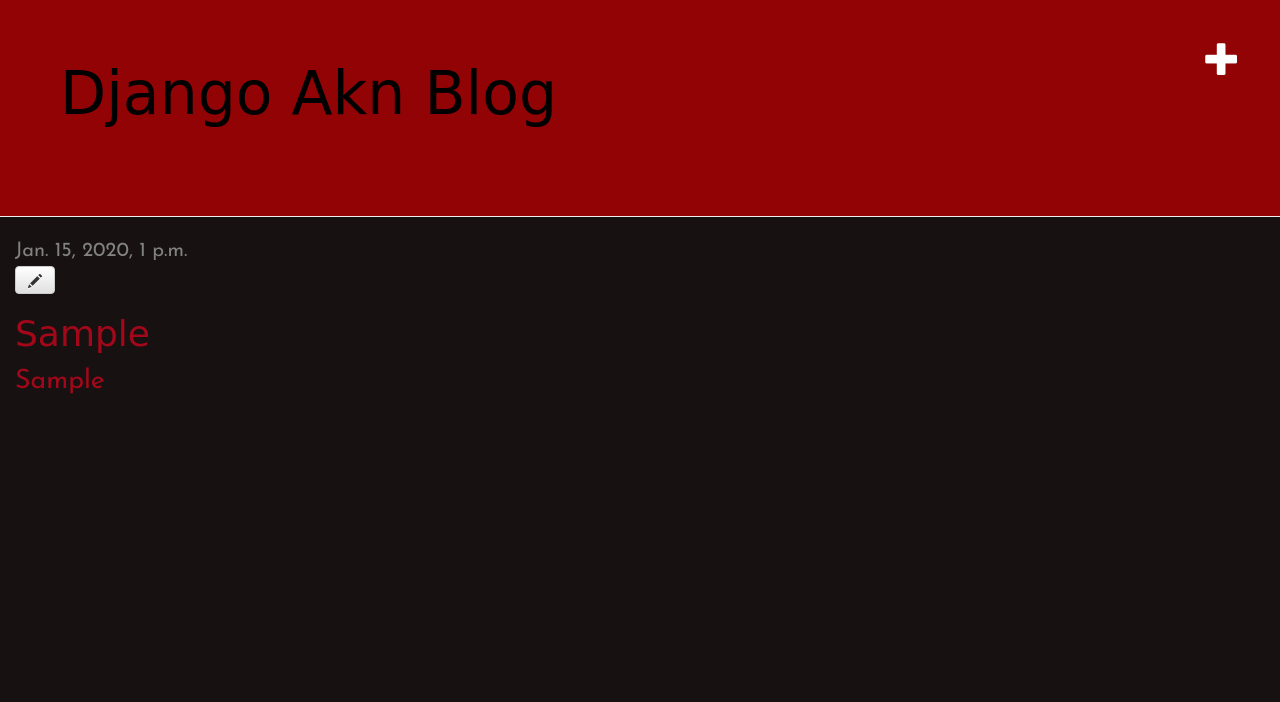
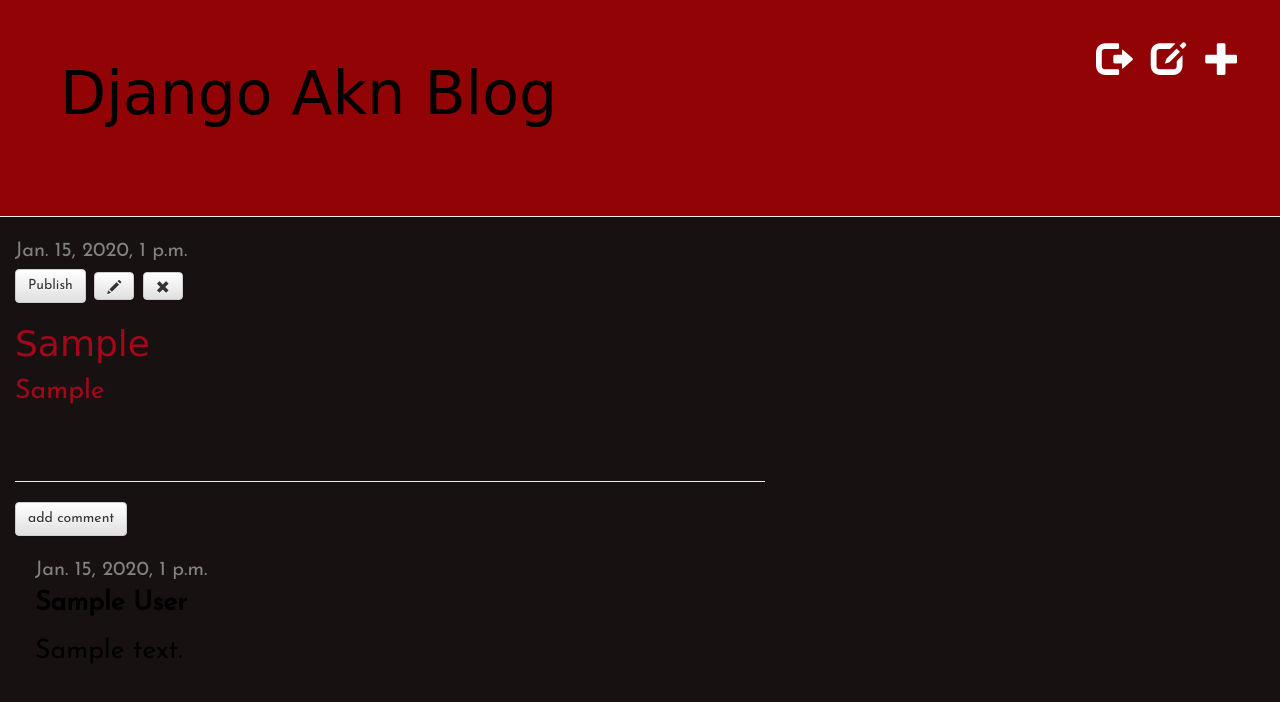
Before and after one commit to aknemine/first_blog, a Django app: page /post/1/ in a window 1280 px wide. Shown: the top 702 px of the page. Run offline with Django 3.2, Linux system fonts and the light colour scheme; a user stored in the database is signed in; tables that the repository leaves empty hold one stand-in row (values such as "Sample post"); some libraries are stand-ins or nearby versions; some web fonts are replaced.

Commit message:
yorumlar eklendi.

```diff
--- a/blog/admin.py
+++ b/blog/admin.py
@@ -1,4 +1,5 @@
 from django.contrib import admin
-from .models import Post
+from .models import Post, Comment
 
 admin.site.register(Post)
+admin.site.register(Comment)
--- a/blog/models.py
+++ b/blog/models.py
@@ -17,3 +17,18 @@ class Post(models.Model):
 
     def __str__(self):
         return self.baslik
+class Comment(models.Model):
+    post = models.ForeignKey('blog.Post', related_name='comments')
+    author = models.CharField(max_length=200)
+    text = models.TextField()
+    created_date = models.DateTimeField(default=timezone.now)
+    approved_comment = models.BooleanField(default=False)
+
+    def approve(self):
+        self.approved_comment = True
+        self.save()
+
+    def __str__(self):
+        return self.text
+def approved_comments(self):
+    return self.comments.filter(approved_comment=True)
--- a/blog/static/css/blog.css
+++ b/blog/static/css/blog.css
@@ -60,3 +60,7 @@ h1, h2, h3, h4 {
 .post h1 a, .post h1 a:visited {
     color: #910305;
 }
+.comment {
+    margin: 20px 0px 20px 20px;
+    color: black;
+}
--- a/blog/templates/blog/base.html
+++ b/blog/templates/blog/base.html
@@ -14,6 +14,10 @@
       <div class="page-header">
         {% if user.is_authenticated %}
             <a href="{% url 'post_new' %}" class="top-menu"><span class="glyphicon glyphicon-plus"></span></a>
+            <a href="{% url 'post_draft_list' %}" class="top-menu"><span class="glyphicon glyphicon-edit"></span></a>
+            <a href="{% url 'logout' %}" class="top-menu"><span class="glyphicon glyphicon-log-out"></span></a>
+        {% else %}
+            <a href="{% url 'login' %}" class="top-menu"><span class="glyphicon glyphicon-lock"></span></a>
         {% endif %}
         <h1><a href="/">Django Akn Blog</a></h1>
   </div>
--- a/blog/templates/blog/post_detail.html
+++ b/blog/templates/blog/post_detail.html
@@ -8,9 +8,31 @@
                 {{ post.yayinlanma_tarihi }}
             </div>
         {% endif %}
-        <a class="btn btn-default" href="{% url 'post_edit' pk=post.pk %}"><span class="glyphicon glyphicon-pencil"></span></a>
-
+        {% if user.is_authenticated %}
+          <a class="btn btn-default" href="{% url 'post_publish' pk=post.pk %}">Publish</a>
+          <a class="btn btn-default" href="{% url 'post_edit' pk=post.pk %}"><span class="glyphicon glyphicon-pencil"></span></a>
+          <a class="btn btn-default" href="{% url 'post_remove' pk=post.pk %}"><span class="glyphicon glyphicon-remove"></span></a>
+        {% endif %}
         <h1>{{ post.baslik }}</h1>
         <p>{{ post.yazi|linebreaks }}</p>
     </div>
+    <hr>
+    <a class="btn btn-default" href="{% url 'add_comment_to_post' pk=post.pk %}"> add comment </a>
+    {% for comment in post.comments.all %}
+        <div class="comment">
+            <div class="date">
+              {{ comment.created_date }}
+              {% if not comment.approved_comment %}
+                  {% if user.is_authenticated %}
+                      <a class="btn btn-default" href="{% url 'comment_remove' pk=comment.pk %}"><span class="glyphicon glyphicon-remove"></span></a>
+                      <a class="btn btn-default" href="{% url 'comment_approve' pk=comment.pk %}"><span class="glyphicon glyphicon-ok"></span></a>
+                  {% endif %}
+              {% endif %}
+            </div>
+            <strong>{{ comment.author }}</strong>
+            <p>{{ comment.text|linebreaks }}</p>
+       </div>
+       {% empty %}
+       <p>No comments here yet :(</p>
+    {% endfor %}
 {% endblock %}
--- a/blog/templates/blog/post_list.html
+++ b/blog/templates/blog/post_list.html
@@ -7,6 +7,7 @@
                 </div>
                 <h1><a href="{% url 'post_detail' pk=post.pk %}">{{ post.baslik }}</a></h1>
                 <p>{{ post.yazi|linebreaks }}</p>
+                <a href="{% url 'post_detail' pk=post.pk %}">Comments: {{ post.approved_comments.count }}</a>
             </div>
       {% endfor %}
 {% endblock content %}
--- a/blog/urls.py
+++ b/blog/urls.py
@@ -2,8 +2,14 @@ from django.conf.urls import url
 from . import views
 
 urlpatterns = [
-    url(r'^$', views.post_list, name='post_list'),
+     url(r'^$', views.post_list, name='post_list'),
      url(r'^post/(?P<pk>[0-9]+)/$', views.post_detail, name='post_detail'),
      url(r'^post/new/$', views.post_new, name='post_new'),
      url(r'^post/(?P<pk>[0-9]+)/edit/$', views.post_edit, name='post_edit'),
+     url(r'^drafts/$', views.post_draft_list, name='post_draft_list'),
+     url(r'^post/(?P<pk>\d+)/publish/$', views.post_publish, name='post_publish'),
+     url(r'^post/(?P<pk>\d+)/remove/$', views.post_remove, name='post_remove'),
+     url(r'^post/(?P<pk>\d+)/comment/$', views.add_comment_to_post, name='add_comment_to_post'),
+     url(r'^comment/(?P<pk>\d+)/approve/$', views.comment_approve, name='comment_approve'),
+     url(r'^comment/(?P<pk>\d+)/remove/$', views.comment_remove, name='comment_remove'),
 ]
--- a/blog/views.py
+++ b/blog/views.py
@@ -1,9 +1,10 @@
 from django.shortcuts import redirect
 from django.shortcuts import render
 from django.utils import timezone
-from .models import Post
+from .models import Post, Comment
 from django.shortcuts import render, get_object_or_404
-from .forms import PostForm
+from .forms import PostForm, CommentForm
+from django.contrib.auth.decorators import login_required
 def post_detail(request, pk):
     post = get_object_or_404(Post, pk=pk)
     return render(request, 'blog/post_detail.html', {'post': post})
@@ -16,19 +17,19 @@ def post_list(request):
 def post_new(request):
     form = PostForm()
     return render(request, 'blog/post_edit.html', {'form': form})
+@login_required
 def post_new(request):
     if request.method == "POST":
         form = PostForm(request.POST)
         if form.is_valid():
             post = form.save(commit=False)
             post.yazar = request.user
-            post.yayinlanma_tarihi = timezone.now()
             post.save()
             return redirect('post_detail', pk=post.pk)
     else:
         form = PostForm()
     return render(request, 'blog/post_edit.html', {'form': form})
-
+@login_required
 def post_edit(request, pk):
     post = get_object_or_404(Post, pk=pk)
     if request.method == "POST":
@@ -36,9 +37,49 @@ def post_edit(request, pk):
         if form.is_valid():
             post = form.save(commit=False)
             post.yazar = request.user
-            post.yayinlanma_tarihi = timezone.now()
             post.save()
             return redirect('post_detail', pk=post.pk)
     else:
         form = PostForm(instance=post)
     return render(request, 'blog/post_edit.html', {'form': form})
+@login_required
+def post_draft_list(request):
+    posts = Post.objects.filter(yayinlanma_tarihi__isnull=True).order_by('yaratilma_tarihi')
+    return render(request, 'blog/post_draft_list.html', {'posts': posts})
+@login_required
+def post_publish(request, pk):
+    post = get_object_or_404(Post, pk=pk)
+    post.publish()
+    return redirect('post_detail', pk=pk)
+@login_required
+def post_remove(request, pk):
+    post = get_object_or_404(Post, pk=pk)
+    post.delete()
+    return redirect('post_list')
+def publish(self):
+    self.published_date = timezone.now()
+    self.save()
+
+def add_comment_to_post(request, pk):
+    post = get_object_or_404(Post, pk=pk)
+    if request.method == "POST":
+        form = CommentForm(request.POST)
+        if form.is_valid():
+            comment = form.save(commit=False)
+            comment.post = post
+            comment.save()
+            return redirect('post_detail', pk=post.pk)
+    else:
+        form = CommentForm()
+    return render(request, 'blog/add_comment_to_post.html', {'form': form})
+@login_required
+def comment_approve(request, pk):
+    comment = get_object_or_404(Comment, pk=pk)
+    comment.approve()
+    return redirect('post_detail', pk=comment.post.pk)
+
+@login_required
+def comment_remove(request, pk):
+    comment = get_object_or_404(Comment, pk=pk)
+    comment.delete()
+    return redirect('post_detail', pk=comment.post.pk)
--- a/mysite/settings.py
+++ b/mysite/settings.py
@@ -85,7 +85,7 @@ DATABASES = {
 
 # Internationalization
 # https://docs.djangoproject.com/en/1.8/topics/i18n/
-
+LOGIN_REDIRECT_URL = '/'
 LANGUAGE_CODE = 'en-us'
 
 TIME_ZONE = 'Europe/Istanbul'
--- a/mysite/urls.py
+++ b/mysite/urls.py
@@ -1,7 +1,10 @@
 from django.conf.urls import include, url
 from django.contrib import admin
+from django.contrib.auth import views
 
 urlpatterns = [
     url(r'^admin/', include(admin.site.urls)),
+    url(r'^accounts/login/$', views.login, name='login'),
+    url(r'^accounts/logout/$', views.logout, name='logout', kwargs={'next_page': '/'}),
     url(r'', include('blog.urls')),
 ]
```
Also changed, not shown: blog/forms.py (+6 -1 lines), blog/templates/blog/add_comment_to_post.html (added, +9 -0 lines), blog/templates/blog/post_draft_list.html (added, +11 -0 lines), blog/templates/registration/login.html (added, +24 -0 lines), blog/migrations/0002_comment.py (added).
